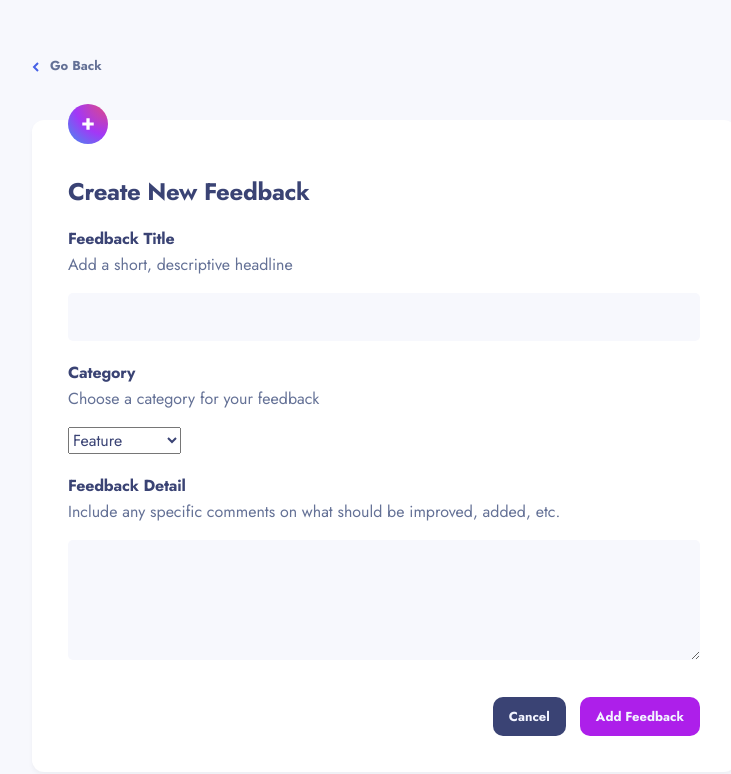
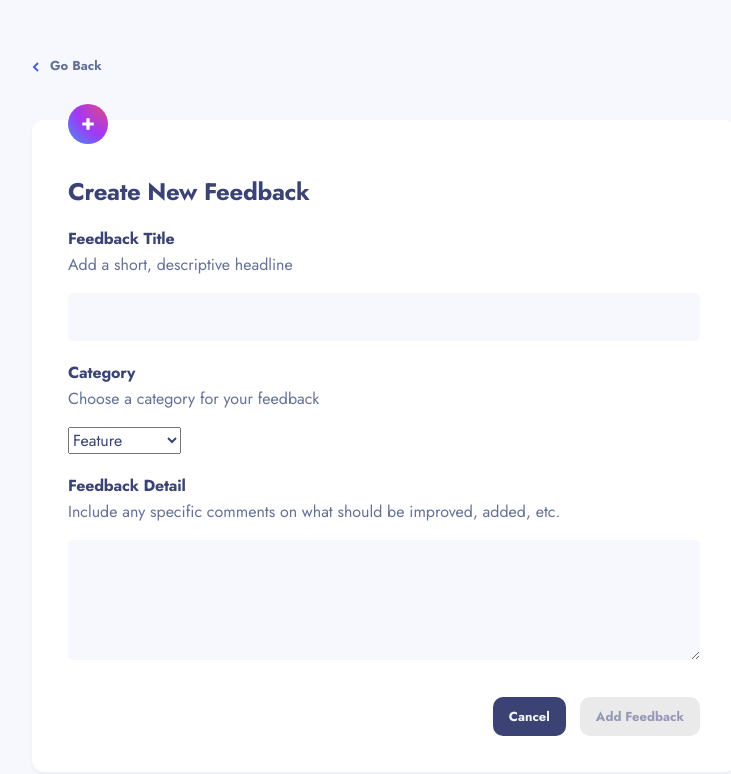
Before and after one commit to crsecu/productFeedbackApp, a React (Vite) app: page /feedbackBoard/createFeedback in a window 1280 px wide. Shown: the top 774 px of the page, without its empty margins (256-987 px from the left). Built offline with nearby package versions, Linux system fonts and the light colour scheme; data requests are answered from the project's data file.

Commit message:
add Tooltip component for disabled 'Add Feedback' and 'Edit Feedback' buttons to improve accessibility

```diff
--- a/src/features/feedback/FeedbackForm.tsx
+++ b/src/features/feedback/FeedbackForm.tsx
@@ -14,6 +14,7 @@ import { CATEGORY_OPTIONS } from "../../types/feedback.types";
 import styled from "styled-components";
 import { CancelButton, PrimaryButton, Textarea } from "../../styles/UIStyles";
 import device from "../../styles/breakpoints";
+import Tooltip from "../../ui/Tooltip";
 
 const ButtonContainer = styled.div`
   display: flex;
@@ -65,6 +66,10 @@ function FeedbackForm({
   const validationErrors = actionResult?.validationErrors ?? null;
 
   const isSubmitting = submissionStatus === "submitting";
+  const tooltipText =
+    method === "patch"
+      ? "Can’t save—form is unchanged."
+      : "Fill out the form to enable submit.";
 
   function handleFormChange(e: React.ChangeEvent<HTMLFormElement>) {
     const { name, value } = e.target;
@@ -143,9 +148,20 @@ function FeedbackForm({
       </FormField>
 
       <ButtonContainer>
-        <PrimaryButton type="submit" disabled={!isDirty || isSubmitting}>
+        {!isDirty || isSubmitting ? (
+          <Tooltip text={tooltipText}>
+            <PrimaryButton type="submit" disabled={!isDirty || isSubmitting}>
+              {isSubmitting ? "Submitting..." : submitBtnText}
+            </PrimaryButton>
+          </Tooltip>
+        ) : (
+          <PrimaryButton type="submit" disabled={!isDirty || isSubmitting}>
+            {isSubmitting ? "Submitting..." : submitBtnText}
+          </PrimaryButton>
+        )}
+        {/* <PrimaryButton type="submit" disabled={!isDirty || isSubmitting}>
           {isSubmitting ? "Submitting..." : submitBtnText}
-        </PrimaryButton>
+        </PrimaryButton> */}
         <CancelButton type="button" onClick={() => onCancel(isDirty)}>
           Cancel
         </CancelButton>
--- a/src/styles/GlobalStyles.ts
+++ b/src/styles/GlobalStyles.ts
@@ -60,7 +60,6 @@ const GlobalStyles = createGlobalStyle`
 
 
 /* Border */
-
 --border-radius-xs: 5px;
 --border-radius-sm: 12px;
 --border-radius: 15px;
@@ -69,6 +68,10 @@ const GlobalStyles = createGlobalStyle`
 
 --color-divider: rgba(140, 146, 179, 0.25);
 
+/* DISABLED STATE STYLES */
+--color-background-disabled: #EAEAEA;
+--color-text-disabled: #9499b7;
+--color-border-disabled: #E0E3F5;
 }
 
 /* FONTS */
@@ -185,7 +188,10 @@ button {
   cursor: not-allowed;
 }
 
-
+*:focus-visible {
+	outline: 2px solid #008853;
+	outline-offset: 6px;
+}
 
 
 
@@ -209,5 +215,6 @@ button {
 }
 
 
+
 `;
 export default GlobalStyles;
--- a/src/styles/UIStyles.ts
+++ b/src/styles/UIStyles.ts
@@ -50,9 +50,14 @@ export const BaseButton = styled.button<ButtonStyleProps>`
     background-color: ${(props) => props.$bgColorHover};
   }
 
-  &:active {
+  &:enabled:active {
     transform: scale(0.98);
     box-shadow: inset 0 2px 4px rgba(0, 0, 0, 0.15);
+  }
+
+  &:disabled {
+    background-color: var(--color-background-disabled);
+    color: var(--color-text-disabled);
   }
 `;
 
--- /dev/null
+++ b/src/ui/Tooltip.tsx
@@ -0,0 +1,58 @@
+import { ReactNode } from "react";
+import styled from "styled-components";
+const StyledToolTip = styled.div`
+  position: relative;
+  display: inline-block;
+
+  &:hover span {
+    visibility: visible;
+  }
+
+  &:focus span {
+    visibility: visible;
+  }
+
+  & span {
+    position: absolute;
+    visibility: hidden;
+    width: 130px;
+    background-color: var(--color-surface);
+
+    color: #3a4374;
+    text-align: center;
+    padding: 4px;
+    border-radius: 6px;
+    z-index: 1;
+    bottom: 100%;
+    left: 50%;
+    margin-left: -60px;
+    margin-bottom: 12px;
+    box-shadow: rgba(0, 0, 0, 0.16) 0px 3px 6px, rgba(0, 0, 0, 0.23) 0px 3px 6px;
+  }
+  & span::after {
+    content: " ";
+    position: absolute;
+    top: 100%; /* At the bottom of the tooltip */
+    left: 50%;
+    margin-left: -5px;
+    border-width: 5px;
+    border-style: solid;
+    border-color: black transparent transparent transparent;
+  }
+`;
+
+interface TooltipProps {
+  children: ReactNode;
+  text: string;
+}
+
+function Tooltip({ children, text }: TooltipProps): React.JSX.Element {
+  return (
+    <StyledToolTip tabIndex={0}>
+      {children}
+      <span className="tooltiptext">{text}</span>
+    </StyledToolTip>
+  );
+}
+
+export default Tooltip;
```
